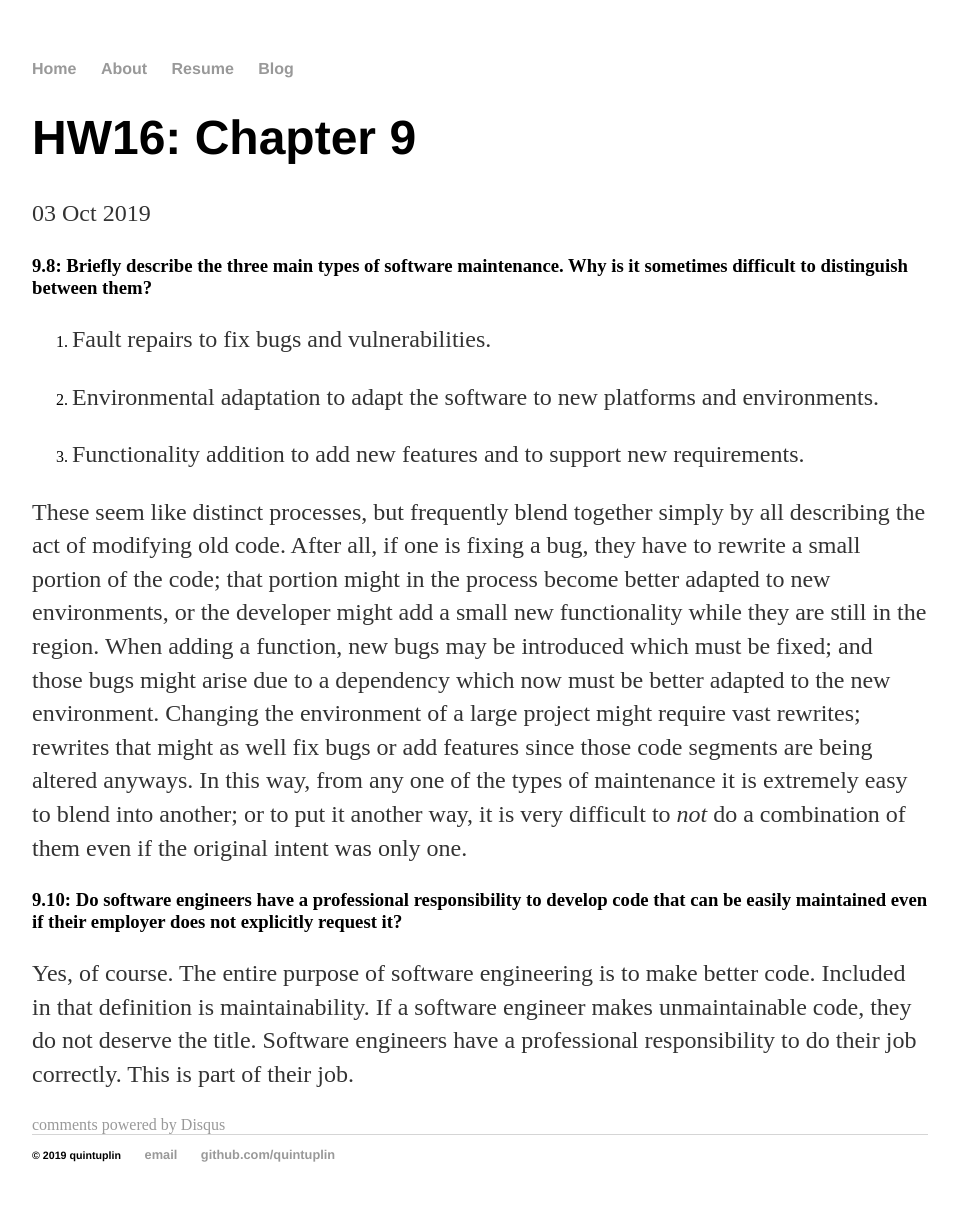
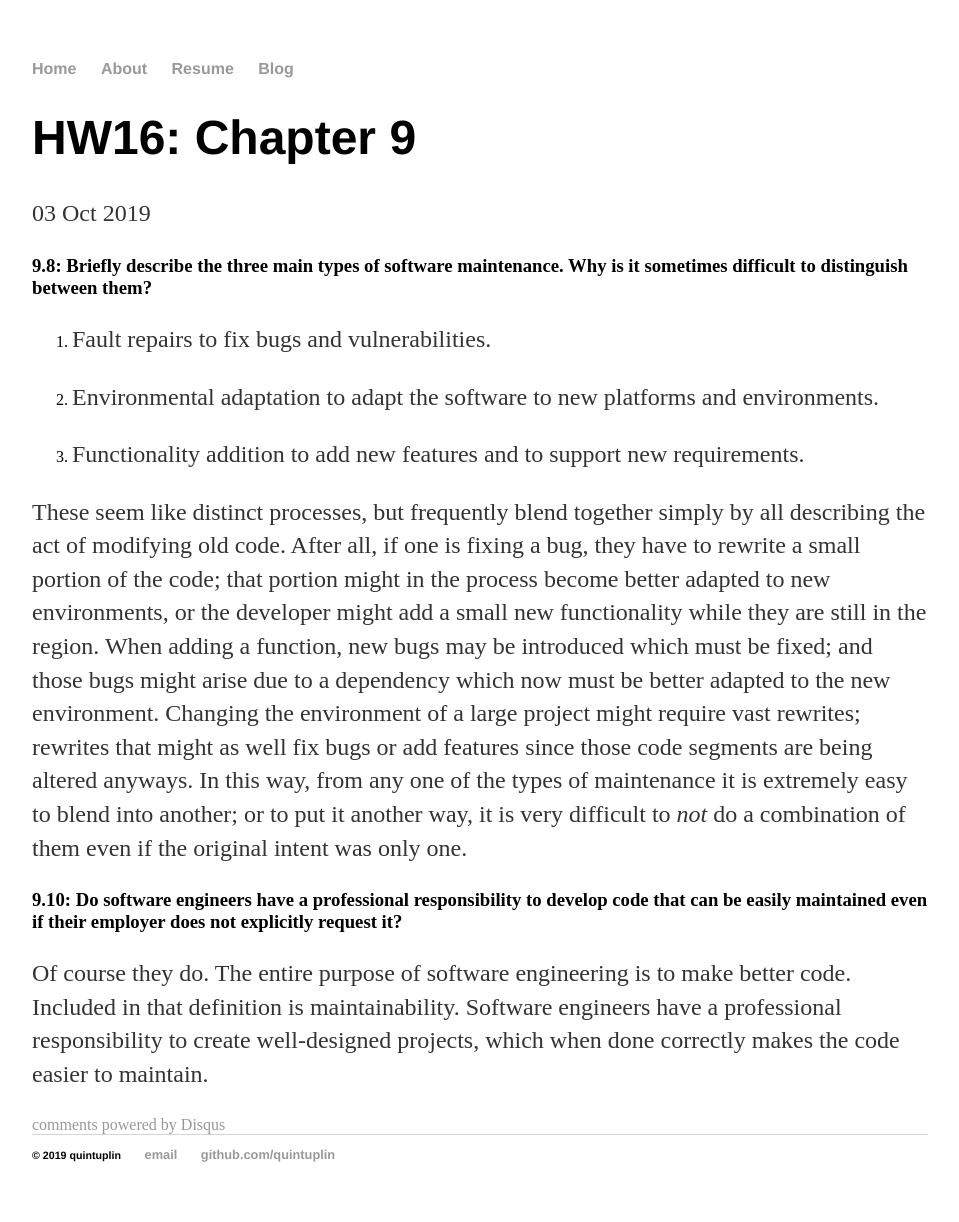
Before and after one commit to Quintuplin/quintuplin.github.io, a Jekyll site: the page built from _posts/2019-10-03-Chapter-9.md, in a window 1280 px wide. Shown: the whole page, without its empty margins (160-1119 px from the left). Built offline with Jekyll 4.4.1, drawn with Linux system fonts in a browser that asks for light colours; comment, search, counter and statistics services are not loaded.

Commit message:
Update 2019-10-03-Chapter-9.md

```diff
--- a/_posts/2019-10-03-Chapter-9.md
+++ b/_posts/2019-10-03-Chapter-9.md
@@ -16,4 +16,4 @@ These seem like distinct processes, but frequently blend together simply by all
 
 ### 9.10: Do software engineers have a professional responsibility to develop code that can be easily maintained even if their employer does not explicitly request it?
 
-Yes, of course. The entire purpose of software engineering is to make better code. Included in that definition is maintainability. If a software engineer makes unmaintainable code, they do not deserve the title. Software engineers have a professional responsibility to do their job correctly. This is part of their job.
+Of course they do. The entire purpose of software engineering is to make better code. Included in that definition is maintainability. Software engineers have a professional responsibility to create well-designed projects, which when done correctly makes the code easier to maintain.
```
